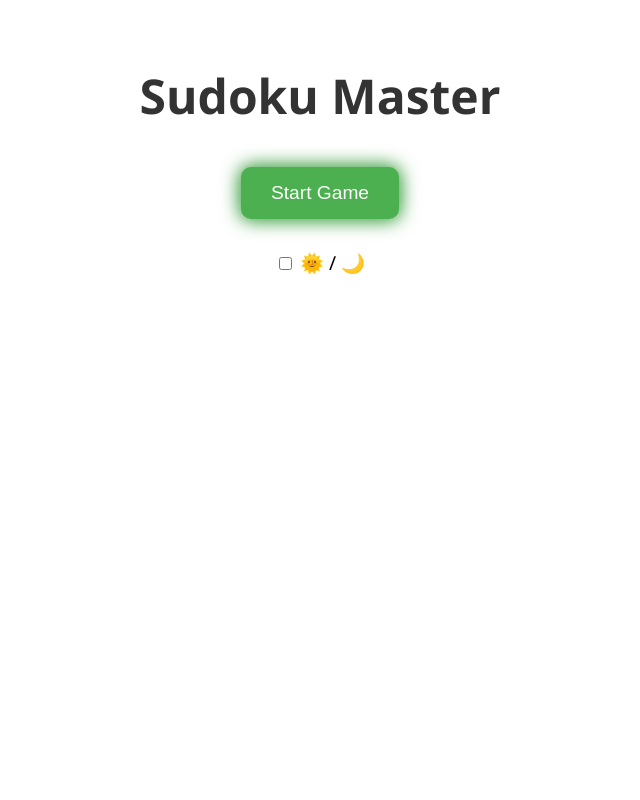
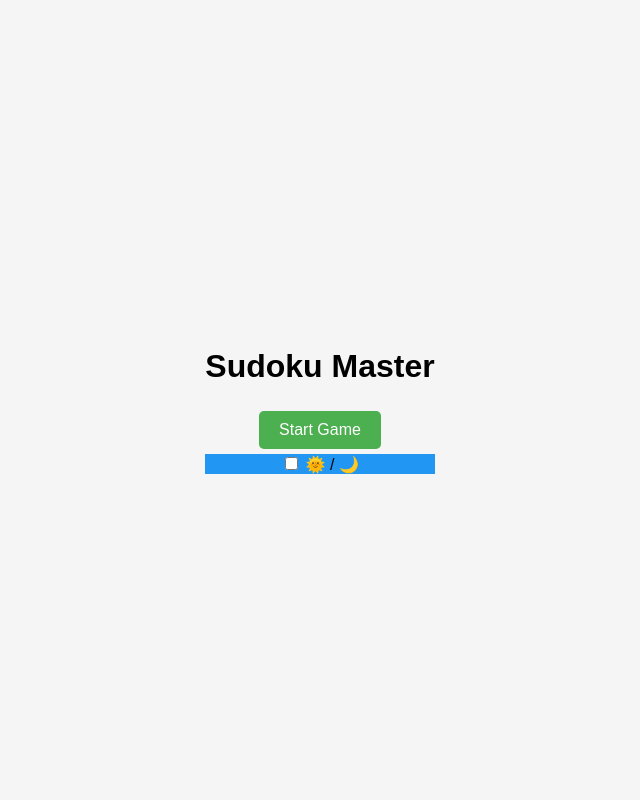
Before and after one commit to aryangirii/Sudoku, a Flask app: page / in a window 1280 px wide. Shown: the whole page, without its empty margins (320-960 px from the left). Run offline with Flask 3, Linux system fonts and the light colour scheme.

Commit message:
Update style.css

```diff
--- a/Sudoku/static/style.css
+++ b/Sudoku/static/style.css
@@ -1,98 +1,143 @@
+/* Global styles */
 body {
+  font-family: Arial, sans-serif;
   margin: 0;
-  font-family: 'Segoe UI', Tahoma, Geneva, Verdana, sans-serif;
-  transition: background-color 0.5s, color 0.5s;
+  padding: 0;
+  display: flex;
+  justify-content: center;
+  align-items: center;
+  min-height: 100vh;
+  background-color: #f5f5f5;
+  transition: background-color 0.3s ease;
+}
+
+.dark-mode {
+  background-color: #121212;
+  color: white;
 }
 
 .container {
-  max-width: 800px;
-  margin: 0 auto;
-  padding: 40px 20px;
   text-align: center;
 }
 
-.title {
-  font-size: 3em;
-  margin-bottom: 20px;
-  color: #333;
+.header h1 {
+  font-size: 2rem;
+  margin-bottom: 10px;
 }
 
-.btn-start, .level-btn {
-  padding: 15px 30px;
-  font-size: 1.2em;
-  margin: 10px;
-  cursor: pointer;
-  background: #4CAF50;
-  color: white;
-  border: none;
-  border-radius: 10px;
-  transition: transform 0.3s, background 0.3s;
+.game-info {
+  display: flex;
+  justify-content: space-around;
+  margin-bottom: 20px;
 }
 
-.btn-start:hover, .level-btn:hover {
-  background: #45a049;
-  transform: scale(1.05);
+button {
+  background-color: #4CAF50;
+  border: none;
+  color: white;
+  padding: 10px 20px;
+  margin: 5px;
+  cursor: pointer;
+  font-size: 1rem;
+  border-radius: 5px;
+  transition: background-color 0.3s ease;
+}
+
+button:hover {
+  background-color: #45a049;
+}
+
+button:focus {
+  outline: none;
+}
+
+.theme-toggle {
+  background-color: #2196F3;
+}
+
+.new-game {
+  background-color: #FF5722;
+}
+
+.exit-game {
+  background-color: #FF4081;
 }
 
 .sudoku-grid {
   display: grid;
-  grid-template-columns: repeat(9, 1fr);
+  grid-template-columns: repeat(9, 40px);
   gap: 5px;
-  margin-top: 30px;
+  justify-content: center;
+  margin-top: 20px;
+}
+
+.sudoku-row {
+  display: flex;
+  justify-content: center;
 }
 
 .sudoku-cell {
-  width: 50px;
-  height: 50px;
+  width: 40px;
+  height: 40px;
   text-align: center;
-  font-size: 1.4em;
-  border: 2px solid #ccc;
-  border-radius: 8px;
-  background: #fff;
+  font-size: 1.5rem;
+  border: 1px solid #ccc;
+  border-radius: 5px;
+  background-color: #fff;
+  transition: background-color 0.3s ease, border-color 0.3s ease;
 }
 
-.sudoku-cell[readonly] {
-  background-color: #e0e0e0;
+.sudoku-cell.correct {
+  background-color: #4CAF50;
+  border-color: #388E3C;
 }
 
-.game-info {
-  display: flex;
-  justify-content: center;
-  gap: 40px;
-  font-size: 1.2em;
-  margin: 20px 0;
+.sudoku-cell.wrong {
+  background-color: #FF5722;
+  border-color: #D32F2F;
 }
 
-.dark-mode {
-  background: #121212;
-  color: #f5f5f5;
+.sudoku-cell:focus {
+  outline: none;
 }
 
-.dark-mode .sudoku-cell {
-  background-color: #333;
-  color: #f5f5f5;
-  border: 1px solid #777;
+button:active {
+  background-color: #3e8e41;
 }
 
-.theme-toggle {
-  margin-top: 20px;
-  font-size: 1.2em;
+.dark-mode .theme-toggle {
+  background-color: #f1f1f1;
+  color: black;
 }
 
-.animate-glow {
-  animation: glow 1.5s infinite alternate;
+.dark-mode button {
+  background-color: #333;
+  color: white;
 }
 
-@keyframes glow {
-  from { box-shadow: 0 0 10px #4CAF50; }
-  to { box-shadow: 0 0 20px #45a049, 0 0 30px #45a049; }
+.game-info span {
+  font-size: 1rem;
 }
 
-.animate-bounce {
-  animation: bounce 2s infinite;
+/* Responsive design for mobile */
+@media (max-width: 600px) {
+  .sudoku-grid {
+    grid-template-columns: repeat(9, 30px);
+    gap: 3px;
+  }
+
+  .sudoku-cell {
+    width: 30px;
+    height: 30px;
+    font-size: 1rem;
+  }
+
+  .header h1 {
+    font-size: 1.5rem;
+  }
+
+  button {
+    font-size: 0.9rem;
+    padding: 8px 16px;
+  }
 }
-
-@keyframes bounce {
-  0%, 100% { transform: translateY(0); }
-  50% { transform: translateY(-10px); }
-}
```
